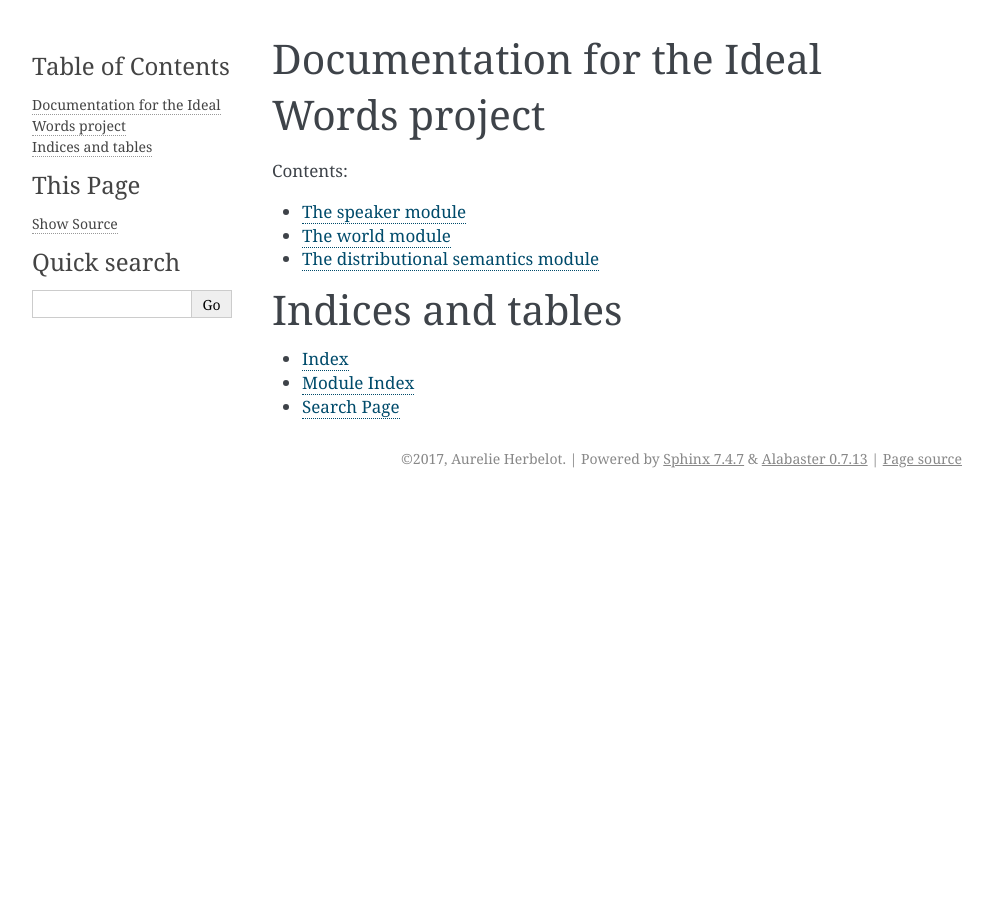
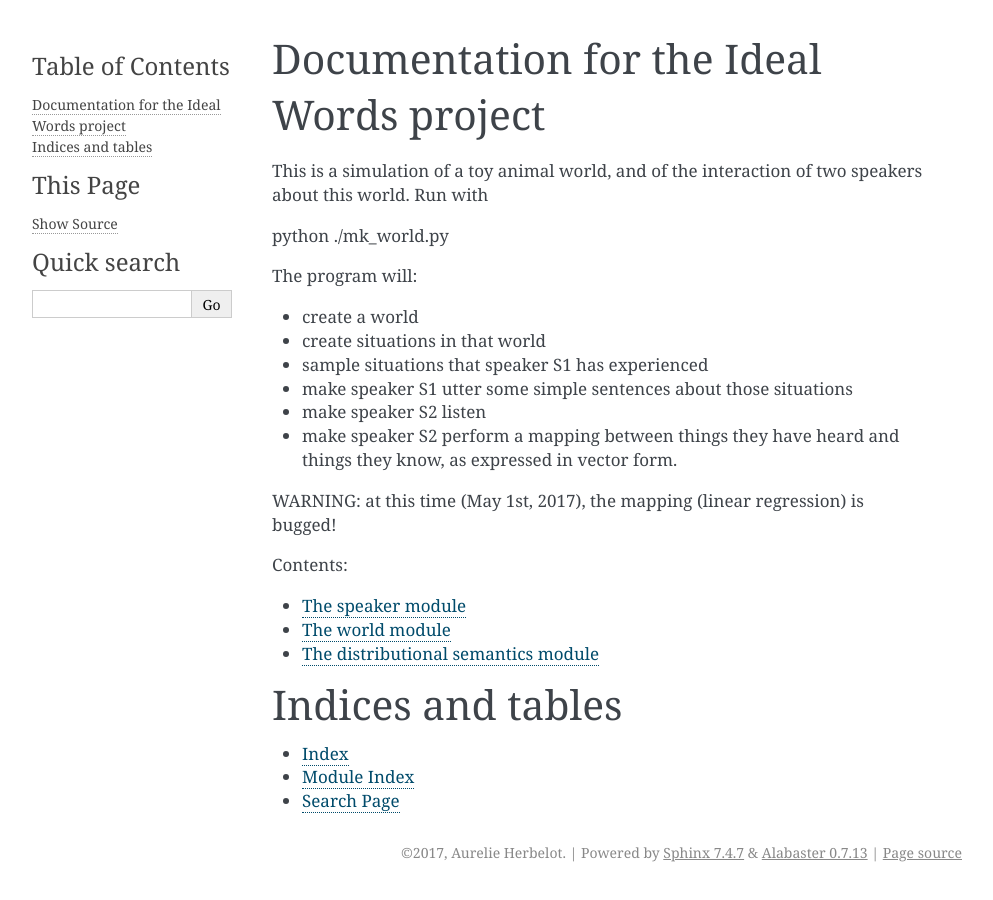
Before and after one commit to minimalparts/EVA, a Sphinx documentation site: the page built from docs/index.rst, in a window 1280 px wide. Shown: the whole page, without its empty margins (148-1141 px from the left). Built offline with Sphinx 7.4.7, drawn with Linux system fonts in a browser that asks for light colours.

```diff
--- a/docs/index.rst
+++ b/docs/index.rst
@@ -5,6 +5,29 @@
 
 Documentation for the Ideal Words project
 =========================================
+
+This is a simulation of a toy animal world, and of the interaction of two
+speakers about this world. Run with
+
+python ./mk_world.py
+
+The program will:
+
+* create a world
+
+* create situations in that world
+
+* sample situations that speaker S1 has experienced
+
+* make speaker S1 utter some simple sentences  about those situations
+
+* make speaker S2 listen
+
+* make speaker S2 perform a mapping between things they have heard and things they know, as expressed in vector form.
+
+WARNING: at this time (May 1st, 2017), the mapping (linear regression) is bugged!
+
+
 
 Contents:
 
```
Also changed, not shown: README.md (+18 -1 lines), mk_world.py (+16 -6 lines), 5 other files.
